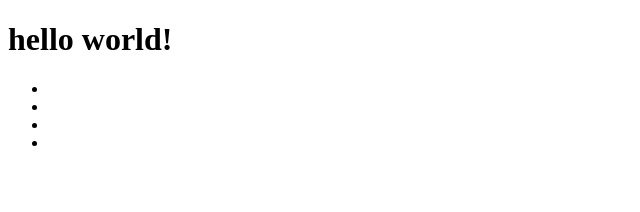
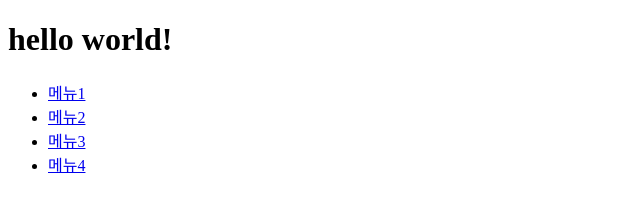
Before and after one commit to mininha05/git_exec, a plain HTML site: page index.html in a window 1280 px wide. Shown: the whole page, without its empty margins (0-640 px from the left). Drawn offline with Linux system fonts and the light colour scheme.

Commit message:
header 영역 완성

```diff
--- a/index.html
+++ b/index.html
@@ -10,10 +10,10 @@
     <div class="logo"></div>
     <nav>
         <ul>
-            <li><a href="#"></a></li>
-            <li><a href="#"></a></li>
-            <li><a href="#"></a></li>
-            <li><a href="#"></a></li>
+            <li><a href="#">메뉴1</a></li>
+            <li><a href="#">메뉴2</a></li>
+            <li><a href="#">메뉴3</a></li>
+            <li><a href="#">메뉴4</a></li>
         </ul>
     </nav>
 </body>
```
